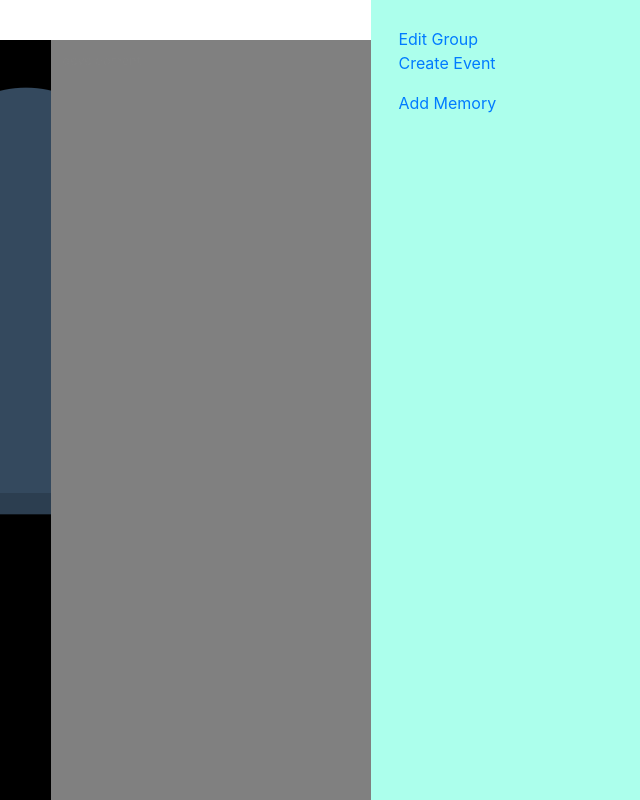
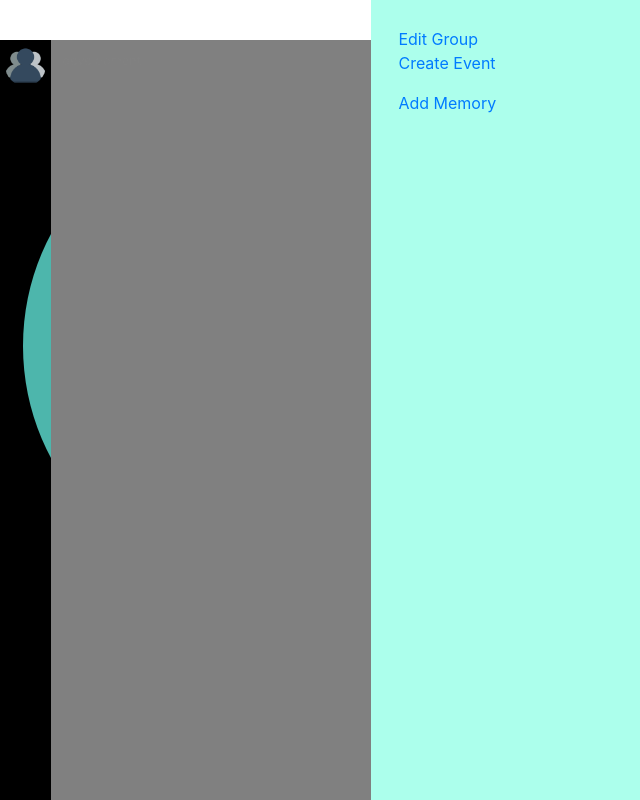
Before and after one commit to VargheseGeorge2000/Hangout, a Django app: page /group-view/23/ in a window 1280 px wide. Shown: the whole page, without its empty margins (0-640 px from the left). Run offline with Django 3.2, Linux system fonts and the light colour scheme; a user stored in the database is signed in; data comes from the database, SQL or seed files in the repository; both versions use the stored data as it was after the commit; data that the repository does not hold is empty; some libraries are stand-ins or nearby versions.

Commit message:
FIXED THE ICONS

```diff
--- a/hangout/social/templates/social/home.html
+++ b/hangout/social/templates/social/home.html
@@ -6,7 +6,7 @@
         <div class="s-group-container">
             <div class="s-group">
                 <a href="{% url 'gview' group_id=group.id %}">
-                    <img src="{{group.profile_pic.url}}" alt="xd"/>
+                    <img src="{{group.profile_pic.url}}" alt="xd" title="{{group.name}}"/>
                 </a>
             </div>
         </div>
--- a/hangout/static/css/groups.css
+++ b/hangout/static/css/groups.css
@@ -27,6 +27,8 @@
     }
         .s-group-container>* img{
             border-radius: 50%;
+             width: 100%;
+             height: 100%;
         }
             .s-group:hover>*:hover{
                 opacity: .5;
```
Also changed, not shown: hangout/db.sqlite3.
